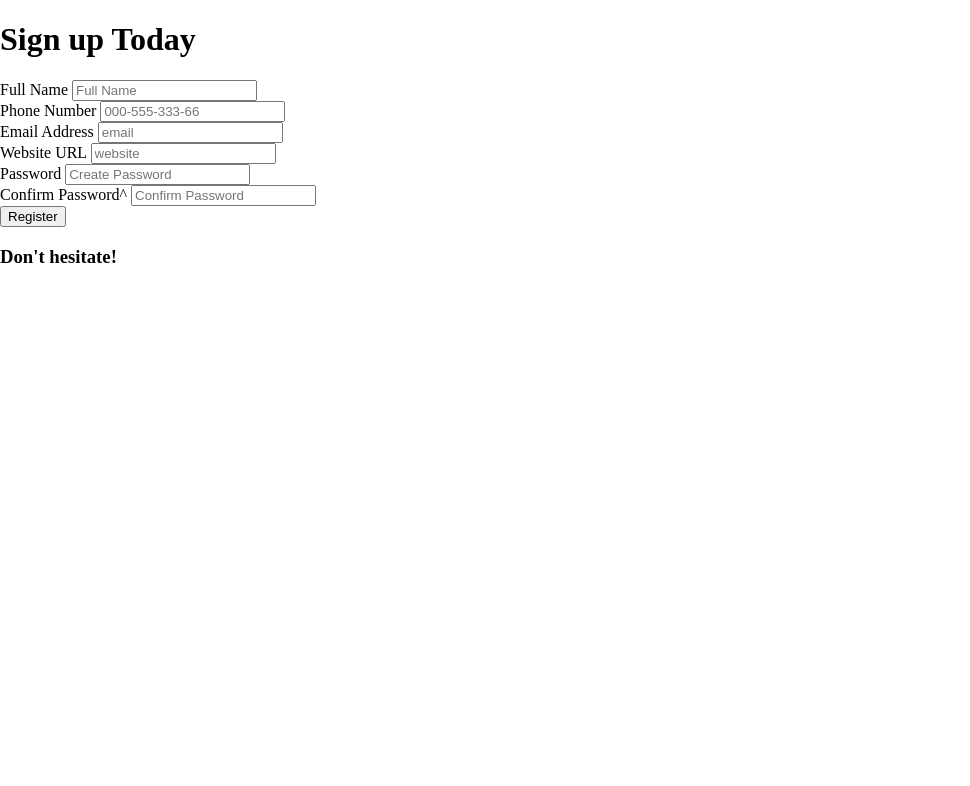
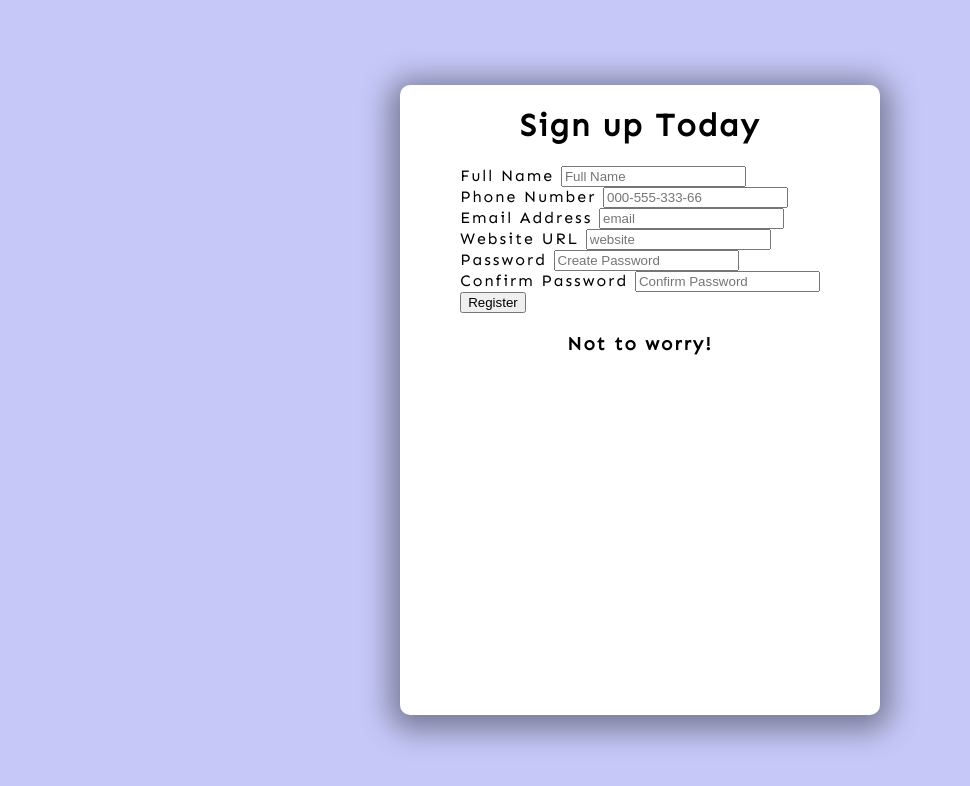
Before and after one commit to NewerKey/form-input-validation, a plain HTML site: page index.html in a window 1280 px wide. Shown: the whole page, without its empty margins (0-970 px from the left). Drawn offline with Linux system fonts and the light colour scheme.

Commit message:
Added Fonts and Styled form container

```diff
--- a/index.html
+++ b/index.html
@@ -39,7 +39,7 @@
         </div>
         <!--Confirm Password-->
         <div class="form-group">
-          <label for="password2">Confirm Password^</label>
+          <label for="password2">Confirm Password</label>
           <input
             type="password"
             id="password1"
@@ -50,7 +50,7 @@
       </form>
       <!--Error/Success Message-->
       <div class="message-container">
-        <h3 id="message">Don't hesitate!</h3>
+        <h3 id="message">Not to worry!</h3>
       </div>
     </div>
     <!-- Script -->
--- a/style.css
+++ b/style.css
@@ -1,3 +1,4 @@
+@import url("https://fonts.googleapis.com/css2?family=Sen&display=swap");
 
 html {
   box-sizing: border-box;
@@ -6,4 +7,21 @@ html {
 body {
   margin: 0;
   min-height: 100vh;
+  font-family: Sen, sans-serif;
+  letter-spacing: 2px;
+  display: flex;
+  align-items: center;
+  justify-content: center;
+  background-color: rgb(198, 201, 248);
 }
+
+.container {
+  width: 480px;
+  height: 630px;
+  background: white;
+  display: flex;
+  flex-direction: column;
+  align-items: center;
+  border-radius: 10px;
+  box-shadow: 0 5px 30px 10px rgba(0, 0, 0, 0.4);
+}
```
